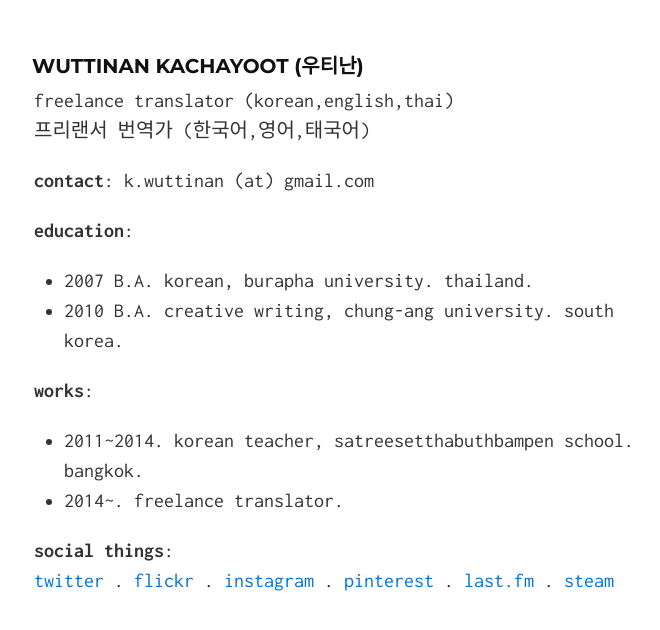
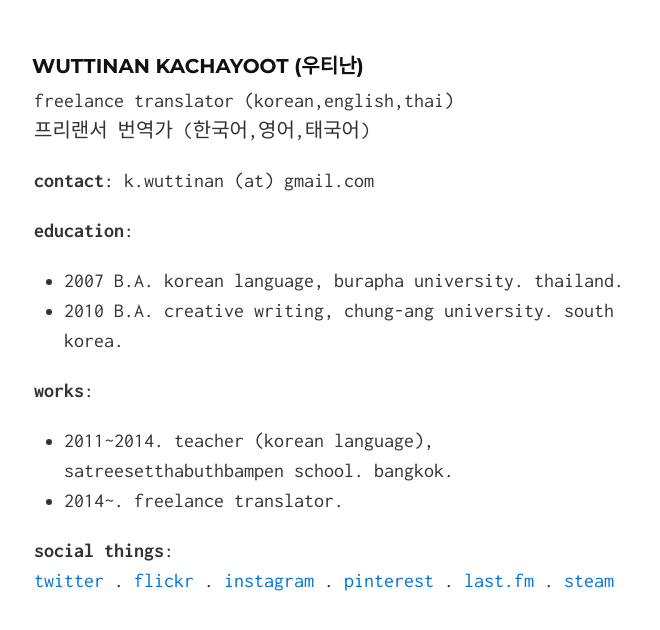
Before and after one commit to wuttinan/wuttinan.github.io, a Jekyll site: the page built from index.md, in a window 1280 px wide, cut to the strip 204-834 px from the top of the page. Shown: the whole strip, without its empty margins (306-966 px from the left). Built offline with Jekyll 4.4.1, drawn with Linux system fonts in a browser that asks for light colours.

Commit message:
profile edit

```diff
--- a/index.md
+++ b/index.md
@@ -11,11 +11,11 @@ freelance translator (korean,english,thai)
 **contact**: k.wuttinan (at) gmail.com
 
 **education**:
-- 2007 B.A. korean, burapha university. thailand.
+- 2007 B.A. korean language, burapha university. thailand.
 - 2010 B.A. creative writing, chung-ang university. south korea.
 
 **works**:
-- 2011~2014. korean teacher, satreesetthabuthbampen school. bangkok.
+- 2011~2014. teacher (korean language), satreesetthabuthbampen school. bangkok.
 - 2014~. freelance translator.
 
 **social things**:
```
